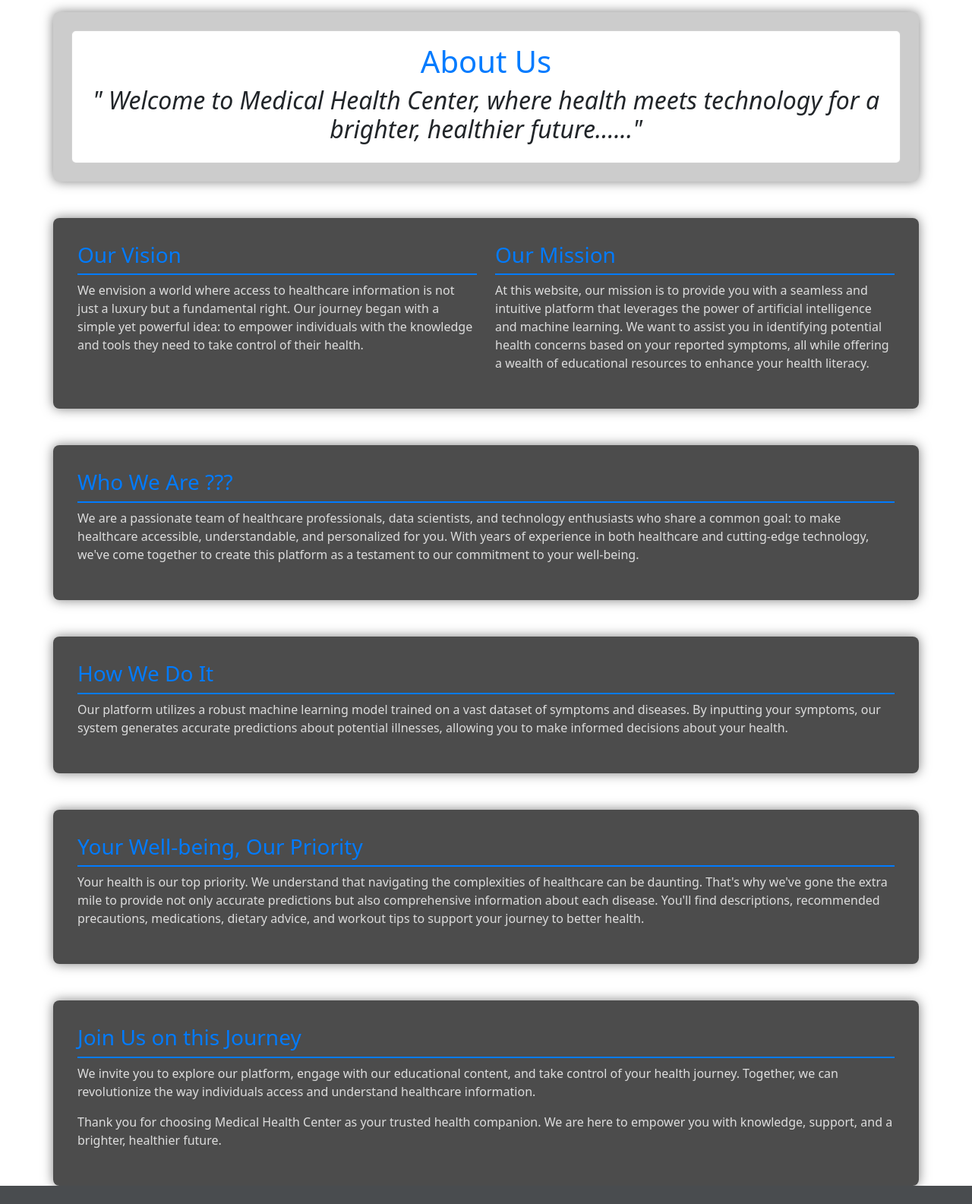
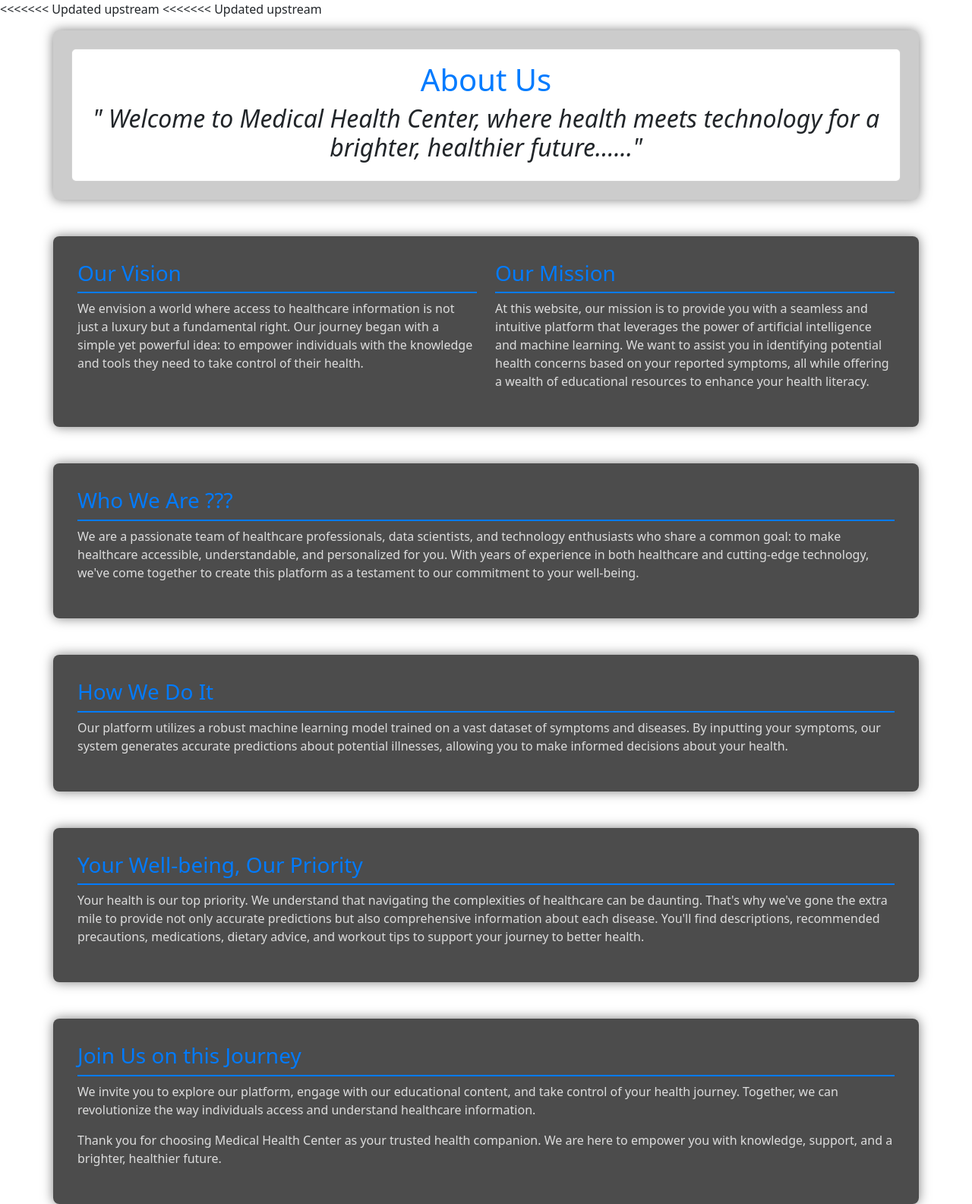
Before and after one commit to WMKakalanka/Medicine-Recommendation-System, a Flask app: page /about in a window 1280 px wide. Shown: the whole page at 76% size. Before the commit the page ends 1561 px from the top, so only its background shows below. Run offline with Flask 3, Linux system fonts and the light colour scheme; parts of the project's set-up code (start-up, migrations or seed data) failed here and were passed over.

Commit message:
Update about.html

```diff
--- a/templates/about.html
+++ b/templates/about.html
@@ -1,6 +1,7 @@
 <!doctype html>
 <html lang="en">
 <head>
+<<<<<<< Updated upstream
     <meta charset="utf-8">
     <meta name="viewport" content="width=device-width, initial-scale=1">
     <title>About Us - Medical Health Center</title>
@@ -66,6 +67,7 @@
   </style>
 </head>
 <body>
+<<<<<<< Updated upstream
 <div class="container gray-box mt-3">
     <div class="card text-center">
         <div class="card-body">
```
